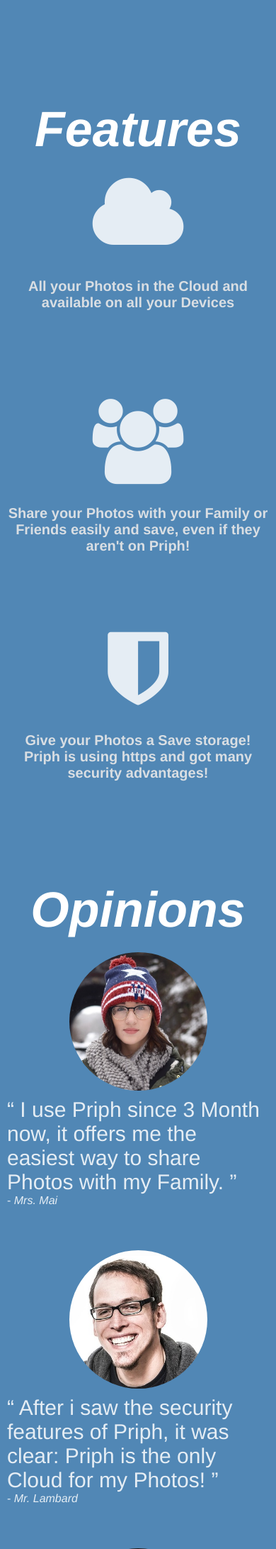
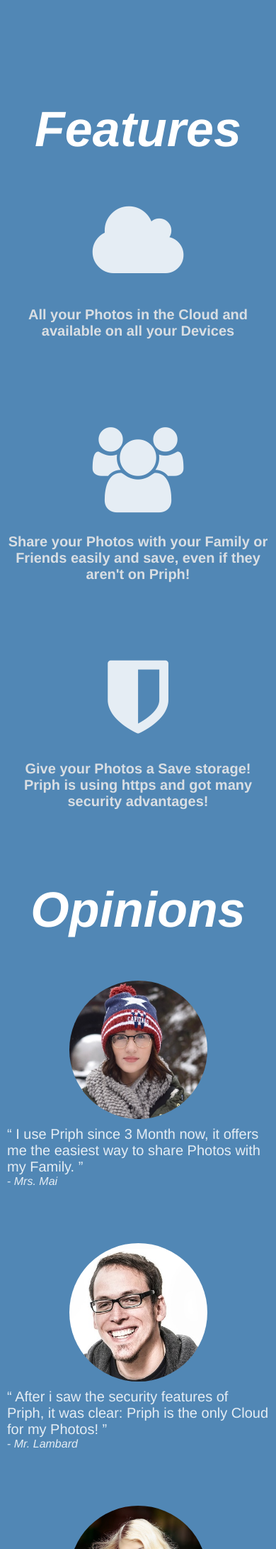
Before and after one commit to mono424/priph, a PHP site: page / in a window 390 px wide. Shown: the part 2848-5031 px from the top of the page at 71% size. Run offline with PHP 8.4, Linux system fonts and the light colour scheme; the visitor is signed in with stand-in values (Sample User, id 1); some libraries are stand-ins or nearby versions.

Commit message:
mobile optimization

```diff
--- a/css/mobile.css
+++ b/css/mobile.css
@@ -22,6 +22,11 @@
   }
 
   .features-box p{
+    font-size: 20px;
+  }
+
+  /* INFO > COMMENTS */
+  .comment-box .quote q{
     font-size: 20px;
   }
 
@@ -149,12 +154,16 @@
 
   /* ABOUT CONTENT*/
   #slide1 .about-content{
-    height: 2800px;
+    height: 2600px;
   }
 
   /* FEATURE BOX */
   .features-side{
     height: 1200px;
+  }
+
+  .features-side h1{
+    padding-bottom: 40px;
   }
 
   .features-box{
@@ -181,13 +190,17 @@
   }
 
   /* COMMENTS */
-  .comment-side{
+  .comment-side {
     top: 1100px;
+  }
+
+  .comment-side h1{
+    padding-bottom: 40px;
   }
 
   .comment-box{
     margin: 20px 0 20px 0;
-    height: 400px;
+    height: 350px;
   }
 
   .comment-box img{
```
